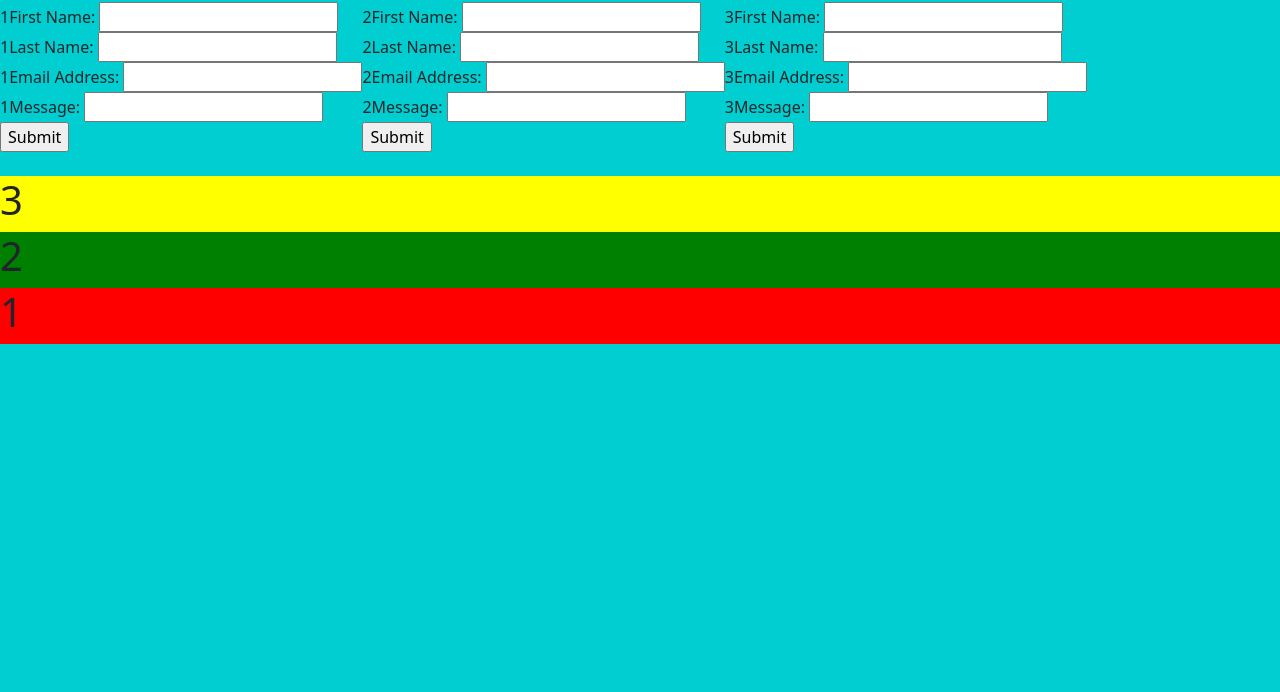
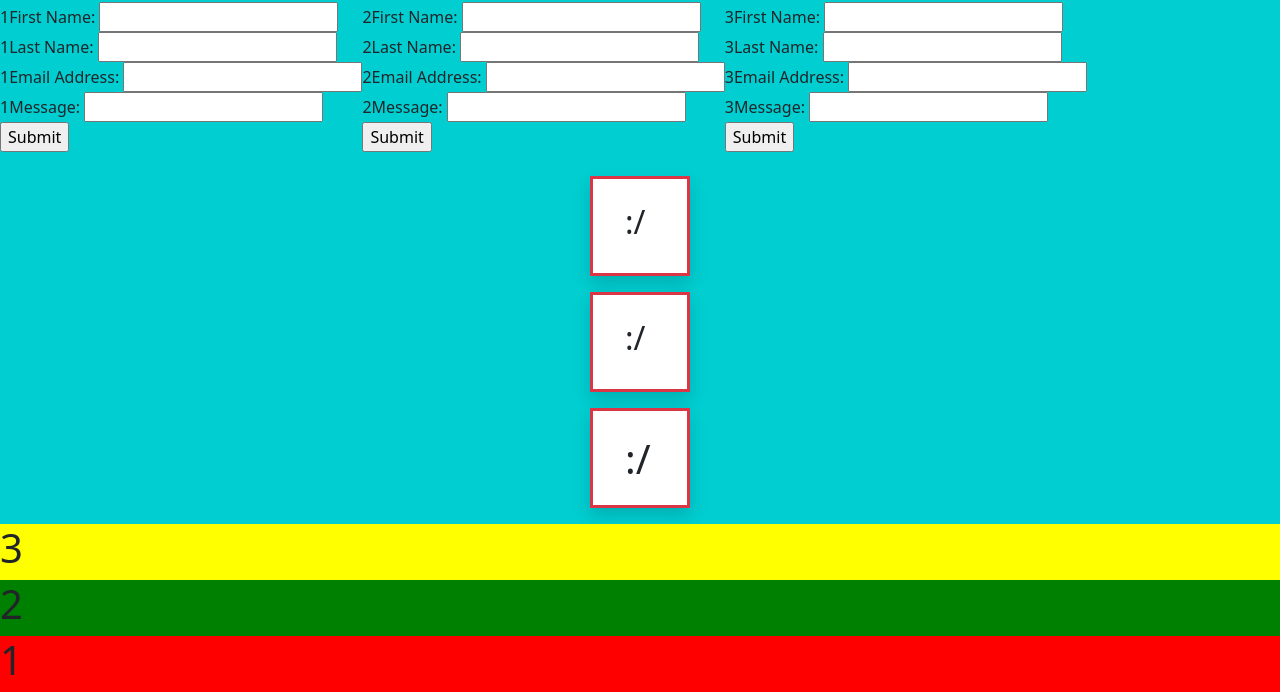
Before and after one commit to Arminas19/Plants, a plain HTML site: page index.html in a window 1280 px wide. Shown: the part 585-1277 px from the top of the page. Before the commit the page ends 929 px from the top, so only its background shows below. Drawn offline with nearby package versions, Linux system fonts and the light colour scheme.

Commit message:
Tested out bootstrap text alignments and sizing, shawdows and postitions.

```diff
--- a/assets/css/style.css
+++ b/assets/css/style.css
@@ -11,3 +11,9 @@ body {
 #order-3 {
     background-color: yellow;
 }
+
+#box {
+    width: 100px;
+    height: 100px;
+    background-color: white;
+}
--- a/index.html
+++ b/index.html
@@ -8,7 +8,7 @@
     <link href="https://cdn.jsdelivr.net/npm/bootstrap@5.0.2/dist/css/bootstrap.min.css" rel="stylesheet"
         integrity="sha384-EVSTQN3/azprG1Anm3QDgpJLIm9Nao0Yz1ztcQTwFspd3yD65VohhpuuCOmLASjC" crossorigin="anonymous">
     <title>Cool Page</title>
-   <link rel="stylesheet" href="assets/css/style.css">
+    <link rel="stylesheet" href="assets/css/style.css">
 </head>
 
 <body>
@@ -66,8 +66,19 @@
         </div>
     </div>
     <br>
+    <div class="d-grid gap-3 mx-auto" style="width:100px;">
+        <div id="box" class="border border-danger border-3 shadow">
+            <h2 class="p-4 mx-2 mb-1"> :/</h2>
+        </div>
+        <div id="box" class="border border-danger border-3 shadow">
+            <h2 class="p-4 mx-2 mb-1"> :/</h2>
+        </div>
+        <div id="box" class="border border-danger border-3 shadow mb-3">
+            <h2 class="p-4 mx-2 mb-1 fs-1"> :/</h2>
+        </div>
+    </div>
     <div class="d-flex flex-column">
-        <div id="order-1" class="order-3">
+        <div id="order-1" class="order-3 overflow-hidden">
             <h1>1</h1>
         </div>
         <div id="order-2" class="order-2">
```
